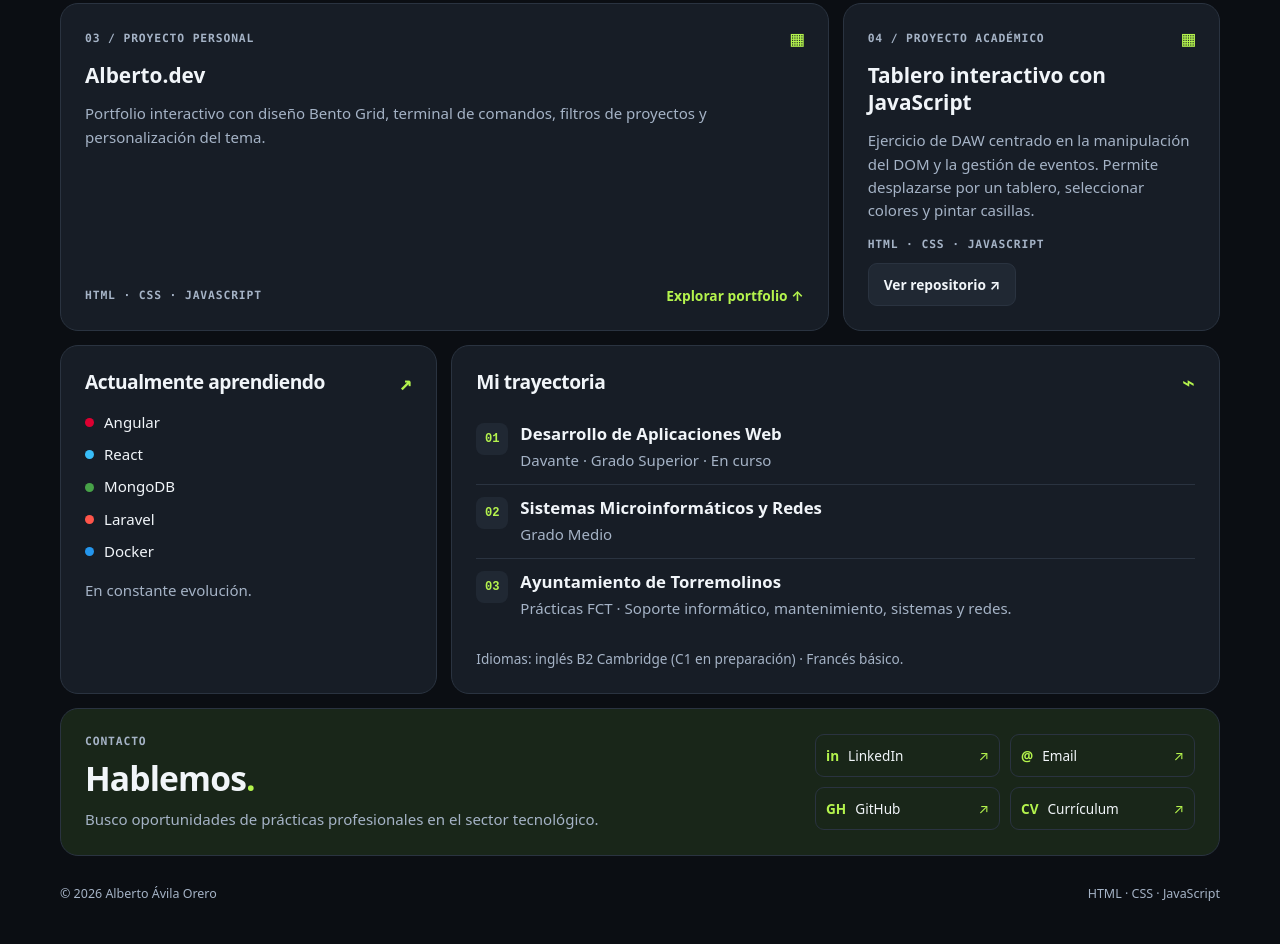
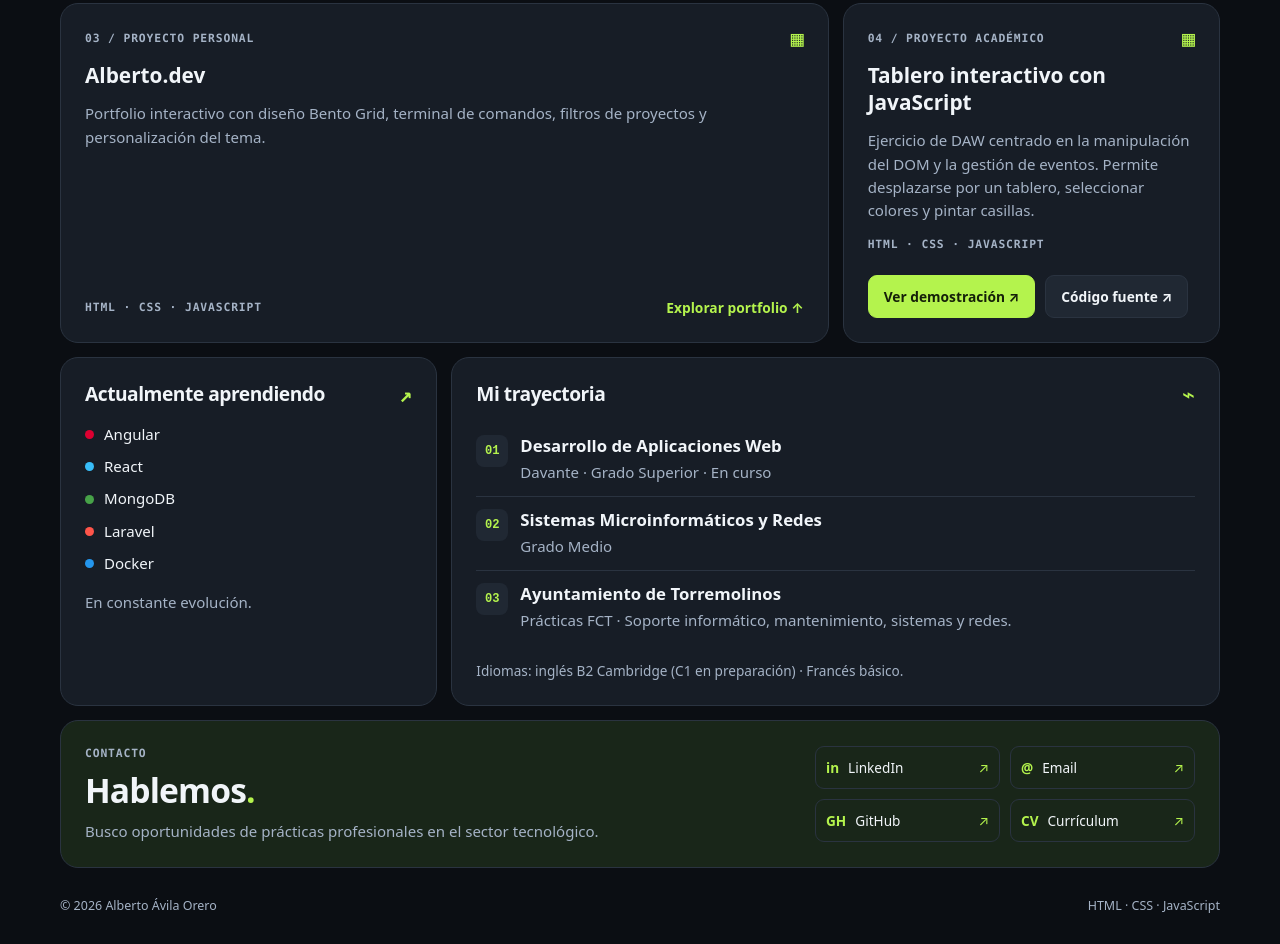
Before and after one commit to Alberto-Avila-Orero/Portfolio, a plain HTML site: page index.html in a window 1280 px wide. Shown: the part 2041-2985 px from the top of the page. Drawn offline with Linux system fonts and the light colour scheme.

Commit message:
Update demostracion tablero index.html

```diff
--- a/index.html
+++ b/index.html
@@ -138,11 +138,17 @@
                     <div class="project-bottom"><span class="eyebrow">HTML · CSS · JAVASCRIPT</span><a href="#inicio" class="text-link">Explorar portfolio ↑</a></div>
                 </article>
                 <article class="card project" data-category="web">
-                    <div class="section-heading"><p class="eyebrow">04 / PROYECTO ACADÉMICO</p><span class="section-icon" aria-hidden="true">▦</span></div>
-                    <h3>Tablero interactivo con JavaScript</h3>
-                    <p class="muted">Ejercicio de DAW centrado en la manipulación del DOM y la gestión de eventos. Permite desplazarse por un tablero, seleccionar colores y pintar casillas.</p>
-                    <div class="project-bottom"><span class="eyebrow">HTML · CSS · JAVASCRIPT</span><a class="button" href="https://github.com/Alberto-Avila-Orero/Tablero-JavaScript" target="_blank" rel="noopener noreferrer">Ver repositorio ↗</a></div>
-                </article>
+    <div class="section-heading"><p class="eyebrow">04 / PROYECTO ACADÉMICO</p><span class="section-icon" aria-hidden="true">▦</span></div>
+    <h3>Tablero interactivo con JavaScript</h3>
+    <p class="muted">Ejercicio de DAW centrado en la manipulación del DOM y la gestión de eventos. Permite desplazarse por un tablero, seleccionar colores y pintar casillas.</p>
+    <div class="project-bottom">
+        <span class="eyebrow">HTML · CSS · JAVASCRIPT</span>
+        <div class="actions">
+            <a class="button primary" href="https://alberto-avila-orero.github.io/Tablero-JavaScript/" target="_blank" rel="noopener noreferrer">Ver demostración ↗</a>
+            <a class="button" href="https://github.com/Alberto-Avila-Orero/Tablero-JavaScript" target="_blank" rel="noopener noreferrer">Código fuente ↗</a>
+        </div>
+    </div>
+</article>
             </div>
         </section>
 
```
